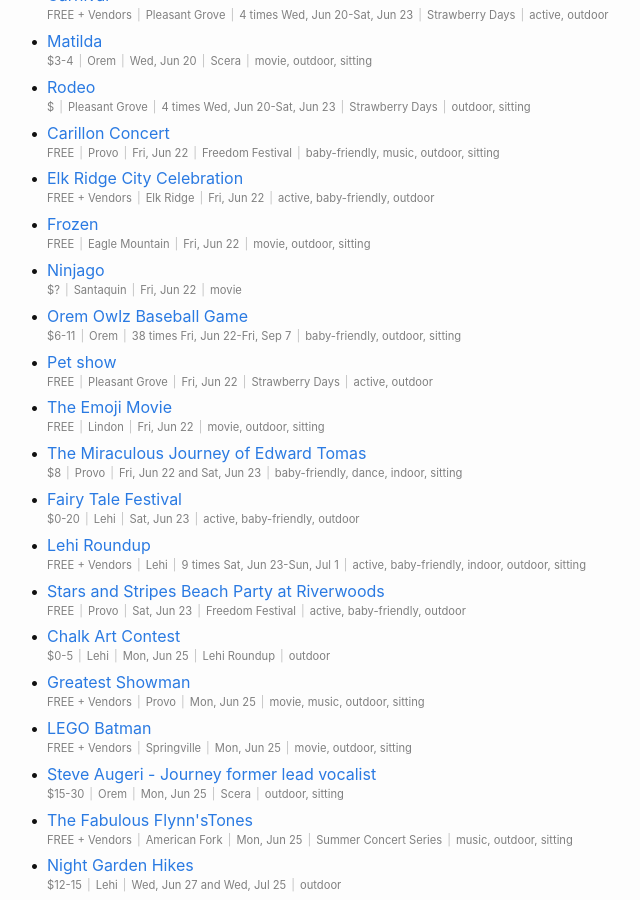
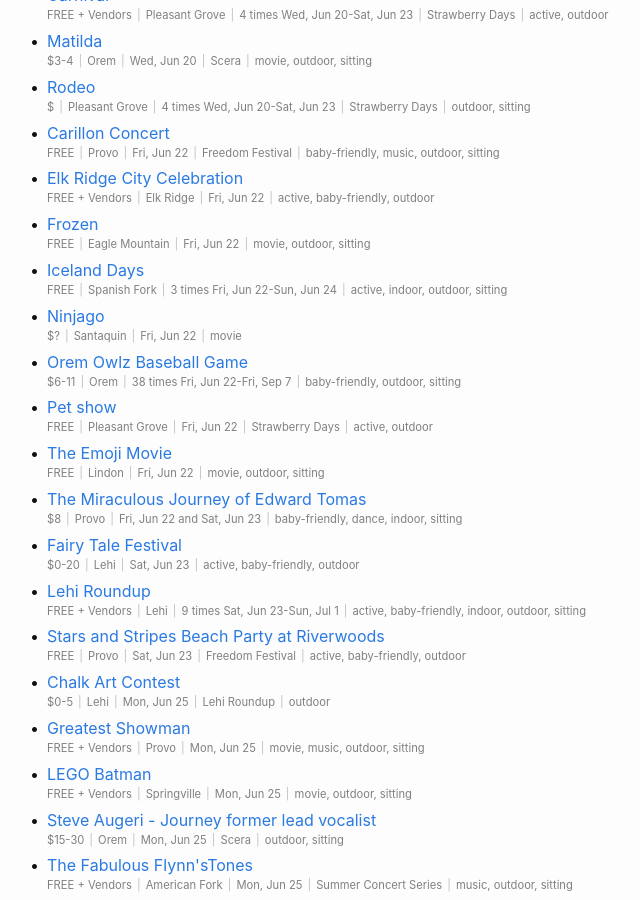
Before and after one commit to iffy/utahvalley, a Jekyll site: the page built from all.md, in a window 1280 px wide and 900 px high, scrolled down 2615 px. Shown: the whole window, without its empty margins (240-880 px from the left). Built offline with Jekyll 4.4.1, drawn with Linux system fonts in a browser that asks for light colours; comment, search, counter and statistics services are not loaded.

Commit message:
Add Iceland Days

```diff
--- a/_data/events/2018-festivals.yml
+++ b/_data/events/2018-festivals.yml
@@ -1,3 +1,16 @@
+- name: Iceland Days
+  url: https://www.facebook.com/events/254337395104143/
+  location: Spanish Fork
+  price: free
+  tags:
+    - indoor
+    - outdoor
+    - active
+    - sitting
+  when:
+    - 2018-06-22
+    - 2018-06-23
+    - 2018-06-24
 #=======================================================
 - name: Salem Days
   url: http://www.salemcity.org/salem-days.htm
```
